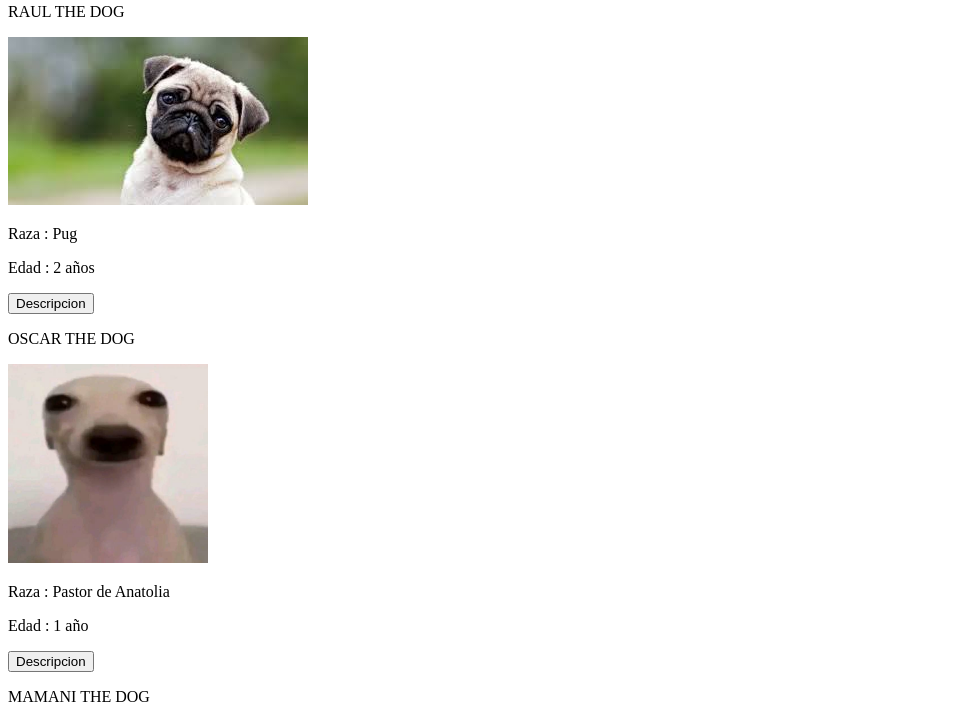
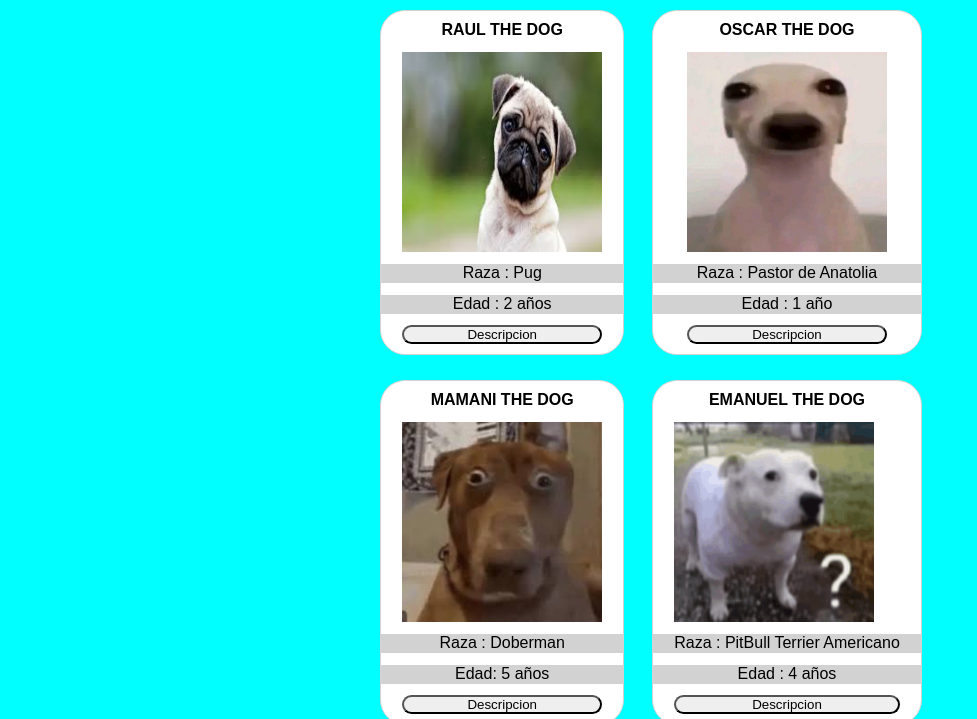
Before and after one commit to 1599982/Shop, a plain HTML site: page Adopcion.html in a window 1280 px wide. Shown: the part 77-796 px from the top of the page, without its empty margins (0-977 px from the left). Drawn offline with Linux system fonts and the light colour scheme.

Commit message:
Styles for the adoption page

```diff
--- a/Adopcion.html
+++ b/Adopcion.html
@@ -1,45 +1,50 @@
 <!DOCTYPE html>
 <html lang="en">
 <head>
+	<meta charset="UTF-8">
+    <meta name="viewport" content="width=device-width, initial-scale=1.0">
     <title>PAWS Y CLAWS</title>
+    <link rel="stylesheet" href="estilos.css">
 </head>
 <body>
-    <h1>Catalogo de Mascotas</h1>
+    <h1 class="title">Catalogo de Mascotas</h1>
+    <section>
 	    <div>
 	        <p>RAUL THE DOG</p>
 	        <img src="images.jpg"></img>
-        <p>Raza : Pug</p>
-        <p>Edad : 2 años</p>
+	        <p class="info">Raza : Pug</p>
+	        <p class="info">Edad : 2 años</p>
 	        <button onclick="alert('Es un perro de tamaño mediano con un pelaje corto y liso.')">Descripcion</button>
 	    </div>
 	    <div>
 	        <p>OSCAR THE DOG</p>
 	        <img src="634084e6e7085.jpeg" width="200"></img>
-        <p>Raza : Pastor de Anatolia</p>
-        <p> Edad : 1 año</p>
+	        <p class="info">Raza : Pastor de Anatolia</p>
+	        <p class="info"> Edad : 1 año</p>
 	        <button onclick="alert('Es un perro de tamaño grande con un pelaje corto y liso ' )">Descripcion</button>
 	    </div>
 	    <div>
 	        <p>MAMANI THE DOG</p>
 	        <img src="images (1).jpg"></img>
-        <p>Raza : Doberman</p>
-        <p> Edad: 5 años</p>
+	        <p class="info">Raza : Doberman</p>
+	        <p class="info"> Edad: 5 años</p>
 	        <button onclick="alert('Es un perro asustadizo')">Descripcion</button>
 	    </div>
 	    <div>
 	        <p>EMANUEL THE DOG</p>
 	        <img src="perro.gif" width="300"></img>
-        <p>Raza : PitBull Terrier Americano</p>
-        <p> Edad : 4 años</p>
+	        <p class="info">Raza : PitBull Terrier Americano</p>
+	        <p class="info"> Edad : 4 años</p>
 	        <button onclick="alert('Es un perro confundido')">Descripcion</button>
 	    </div>
 	    <div>
 	        <p>SANCHEZ THE DOG</p>
 	        <img src="images (2).jpg"></img>
-        <p> Raza : Salchicha</p>
-        <p> Edad : 7 años</p>
+	        <p class="info"> Raza : Salchicha</p>
+	        <p class="info"> Edad : 7 años</p>
 	        <button onclick="alert('¡Descripcion : Es un perro de estatura baja y un pelaje fino de colo anaranjado!')">Descripcion</button>
 	    </div>
+    </section>
     <script src="script.js"></script>
 </body>
 </html>
--- a/estilos.css
+++ b/estilos.css
@@ -1,4 +1,63 @@
-boton red{
+* {
+	margin: 0;
+	padding: 0;
+	font-family: Arial, Helvetica, sans-serif;
+}
 
+body {
+	display: flex;
+	flex-direction: column;
+	align-items: center;
+	gap: 25px;
+	padding: 25px 0;
+	background-color: cyan;
+}
 
+h1.title {
+	text-transform: uppercase;
 }
+
+section {
+	display: grid;
+	grid-template-columns: auto auto;
+	gap: inherit;
+	column-gap: 50px;
+}
+section > div {
+	display: inherit;
+	text-align: center;
+	justify-content: center;
+	position: relative;
+	width: 100%;
+	gap: 12.5px;
+	padding: 10px;
+	border: 1px solid #d3d2d2;
+	border-radius: 25px;
+	background-color: #fff;
+}
+section > div > p:first-child {
+	width: 100%;
+	font-weight: bold;
+	text-transform: uppercase;
+}
+section > div > p.info {
+	/* position: relative; */
+	background-color: #d3d2d2;
+	z-index: 0;
+}
+section > div > p.info::before {
+	content: "";
+	position: absolute;
+	left: 0;
+	width: 100%;
+	height: 19px;
+	background: #d3d2d2;
+	z-index: -1;
+}
+section > div > button {
+	border-radius: inherit;
+}
+section > div > img {
+	width: 200px;
+	height: 200px;
+}
```
Lines whose indentation alone changed are shown as unchanged.
